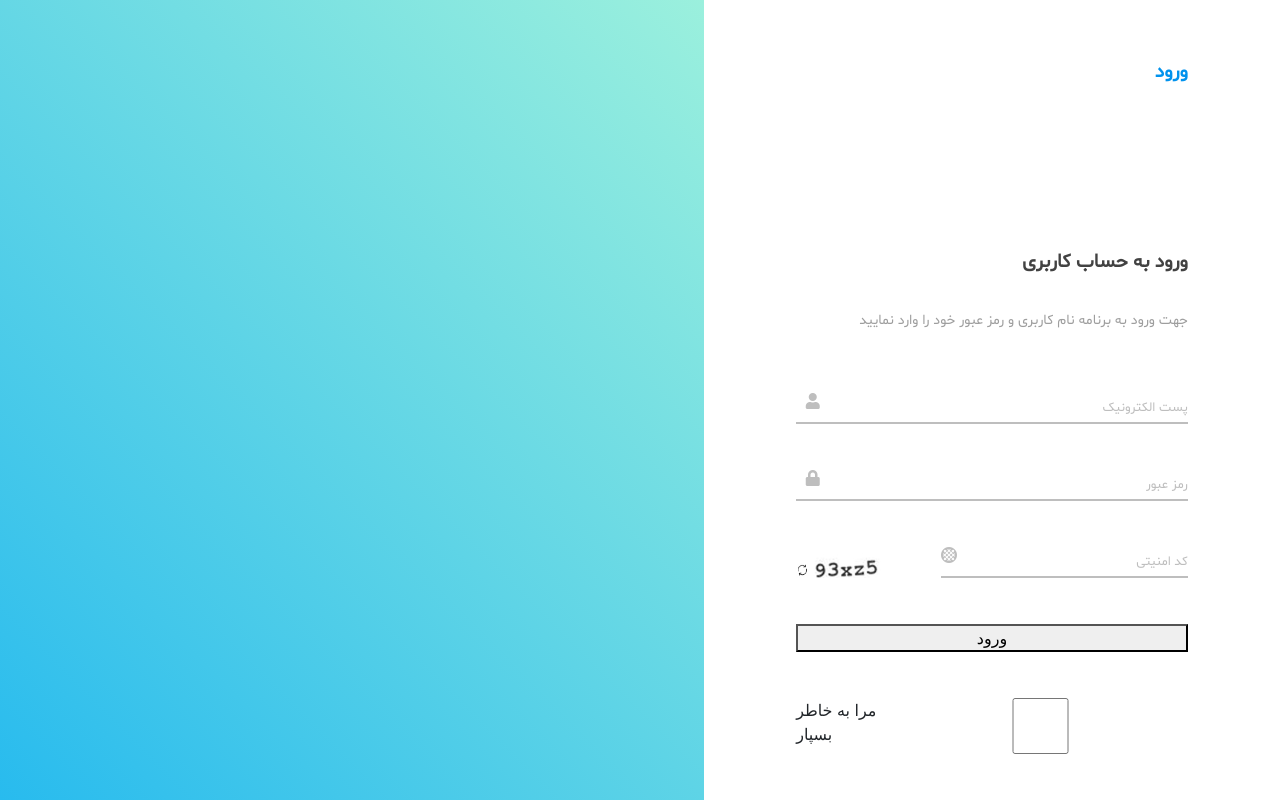
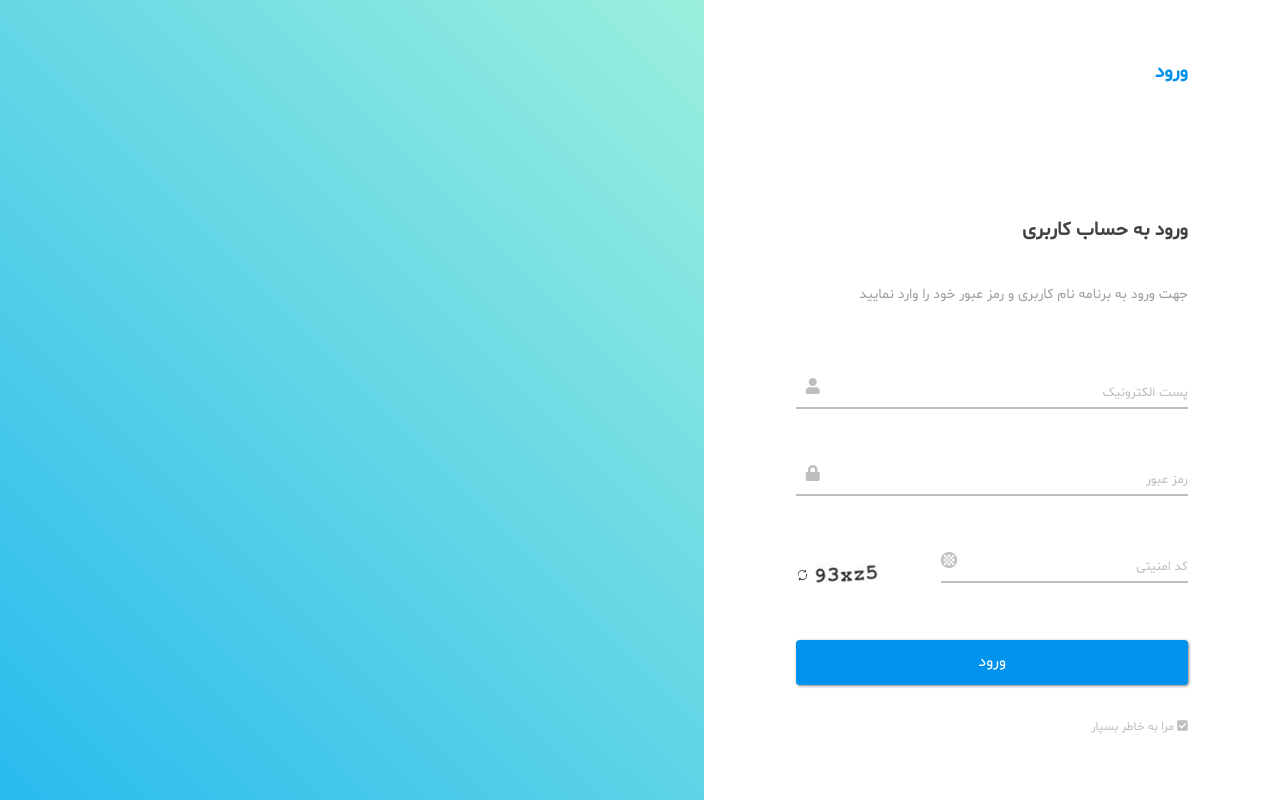
Before and after one commit to AbolfazlPanahiazar/Antivirus-login-page, a plain HTML site: page index.html in a window 1280 px wide. Drawn offline with Linux system fonts and the light colour scheme.

Commit message:
add remember me styles and finish form styles

```diff
--- a/css/style.css
+++ b/css/style.css
@@ -44,7 +44,7 @@ body {
 }
 
 .form-side .top-form {
-  height: 31%;
+  height: 27%;
   display: flex;
 }
 
@@ -62,7 +62,7 @@ body {
 
 /* form-side - login form texts*/
 .form-side .form {
-  height: 69%;
+  height: 73%;
   display: flex;
   flex-direction: column;
 }
@@ -211,7 +211,35 @@ body {
   width: 37%;
 }
 
-.form-side .form form .remember-section {
-  display: flex;
-  justify-content: flex-start;
+/* form submit button */
+.form-side .form form button {
+  background-color: #0093ed;
+  color: white;
+  height: 45px;
+  box-shadow: 1px 1px 3px rgba(0, 0, 0, 0.5);
+  transition: all 0.4s;
+  font-family: Shabnam;
 }
+.form-side .form form button:hover {
+  background-color: #0569a7;
+}
+
+/* remember me section */
+.form-side .form form label {
+  text-align: right;
+  flex-direction: row-reverse;
+  margin-top: -6%;
+  font-family: Shabnam;
+  font-size: 12px;
+  color: #bebebe;
+  transition: all 0.4s;
+}
+.form-side .form form label:hover {
+    color: #0093ed;
+}
+.form-side .form form label:hover > i {
+    color: #0093ed;
+}
+.form-side .form form label i {
+  transition: all 0.4s;
+}
--- a/index.html
+++ b/index.html
@@ -56,11 +56,11 @@
               </div>
               <img src="./images/capcha.png" />
             </div>
-            <button type="submit">ورود</button>
-            <div class="remember-section">
-              <input type="checkbox" id="remember" />
-              <label for="remember">مرا به خاطر بسپار</label>
-            </div>
+            <button class="btn" type="submit">ورود</button>
+            <label for="remember">
+              <i class="fas fa-check-square"></i>
+              مرا به خاطر بسپار
+            </label>
           </form>
         </div>
       </div>
```
Lines whose indentation alone changed are shown as unchanged.
